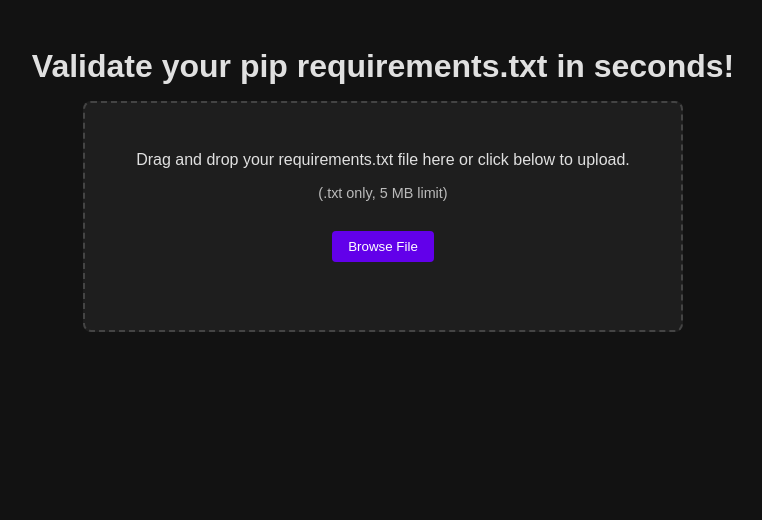
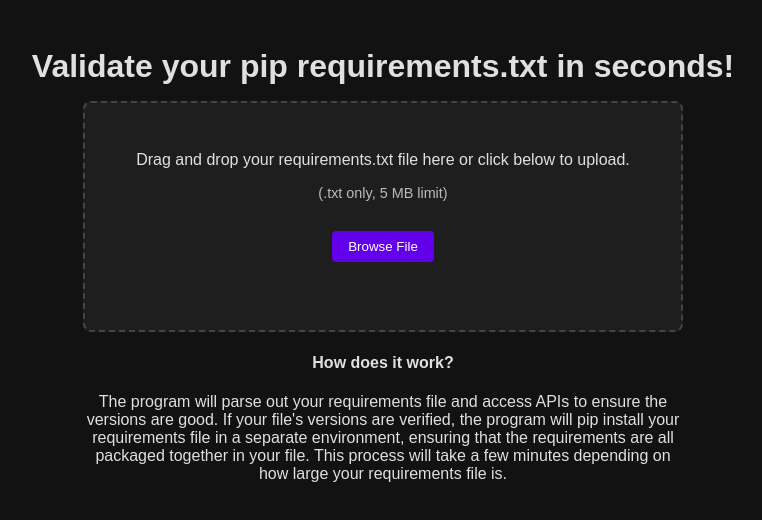
Before and after one commit to DerekCorniello/pip-req-valid, a Vue app in the folder vue/frontend/: page / in a window 1280 px wide. Shown: the top 520 px of the page, without its empty margins (257-1019 px from the left). Built offline with nearby package versions, Linux system fonts and the light colour scheme.

Commit message:
add how it works

```diff
--- a/vue/frontend/src/App.vue
+++ b/vue/frontend/src/App.vue
@@ -5,6 +5,11 @@
     </header>
     <main>
       <FileDrop @file-submitted="handleFileSubmission" />
+      <h4>How does it work?</h4>
+      <p>The program will parse out your requirements file and access APIs to ensure the versions are good.
+      If your file's versions are verified, the program will pip install your requirements file in a separate
+      environment, ensuring that the requirements are all packaged together in your file. This process will take
+      a few minutes depending on how large your requirements file is.</p>
       <div class="output-container">
         <div v-if="loading" class="loading-spinner"></div>
         <div v-else-if="output" class="output">
```
